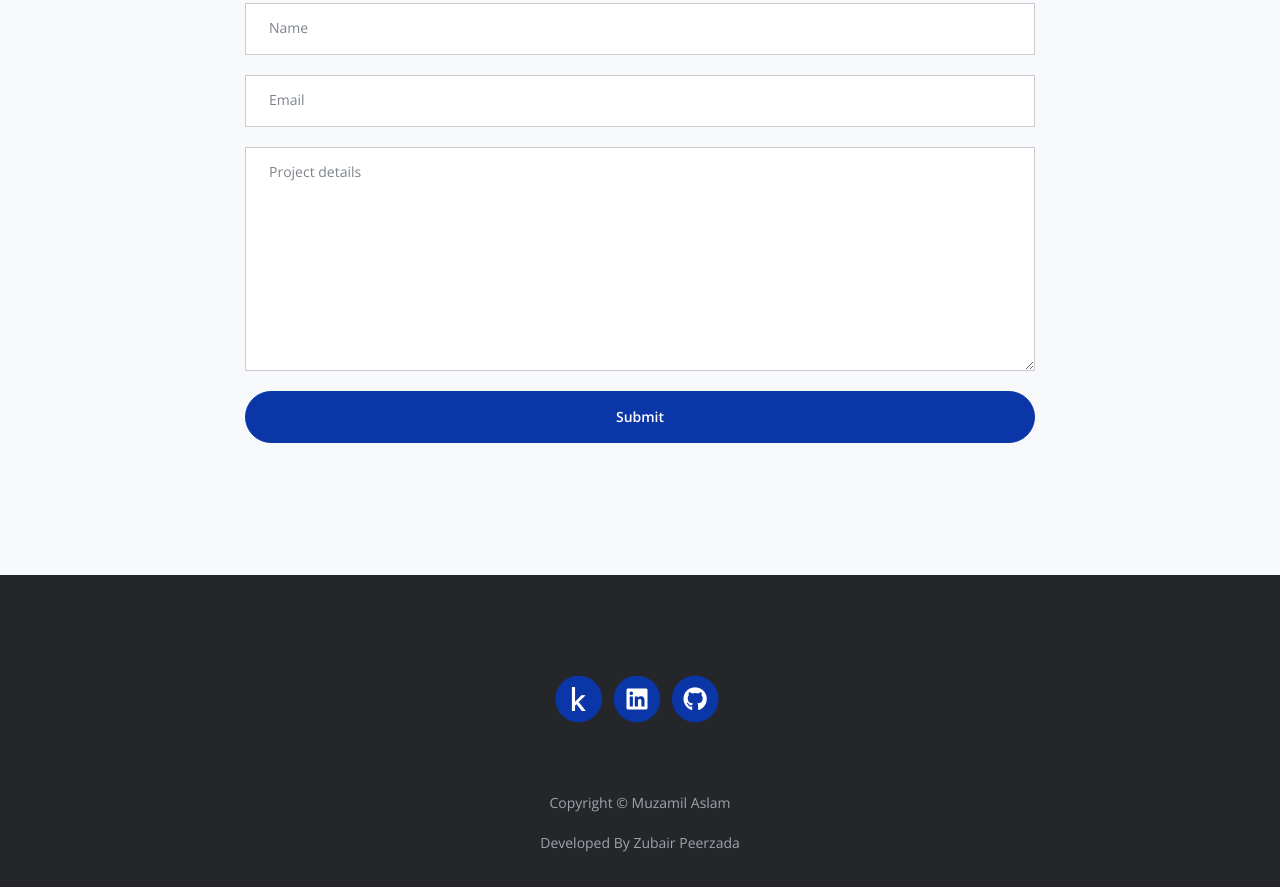
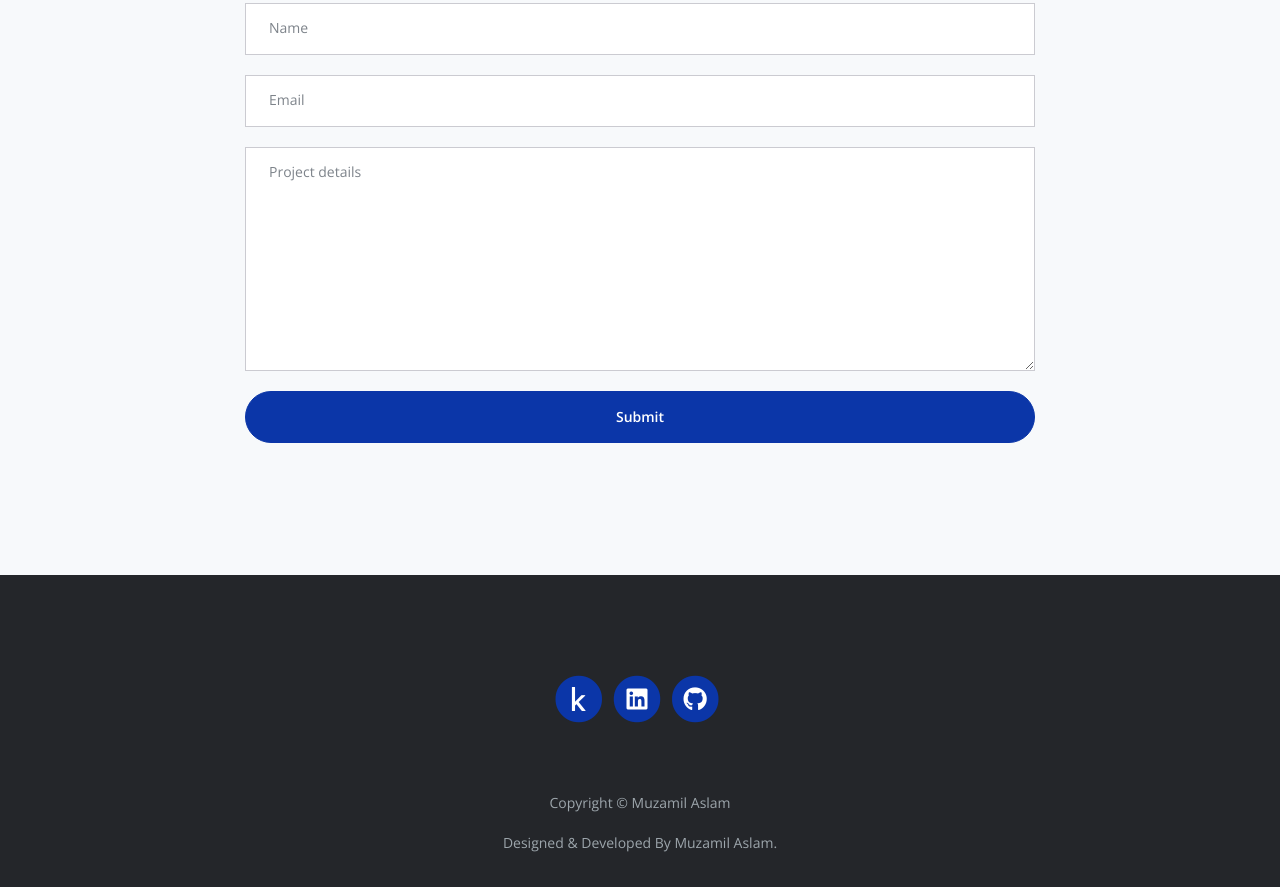
Before and after one commit to zubairpeerzada7/Muzamil2915, a plain HTML site: page index.html in a window 1280 px wide. Shown: the part 3453-4340 px from the top of the page. Drawn offline with nearby package versions, Linux system fonts and the light colour scheme.

Commit message:
index.html

```diff
--- a/index.html
+++ b/index.html
@@ -288,7 +288,7 @@
         <div class="container">
             <div class="row">
                 <div class="col-lg-12">
-                    <p class="p-small">Developed By <a class="no-line" href="http://zubairpeerzada.in/">Zubair Peerzada</a></p>
+                    <p class="p-small">Designed & Developed By <a class="no-line" href="http://muzamilaslam.in/">Muzamil Aslam.</a></p>
                 </div> <!-- end of col -->
             </div> <!-- enf of row -->
         </div> <!-- end of container -->
```
